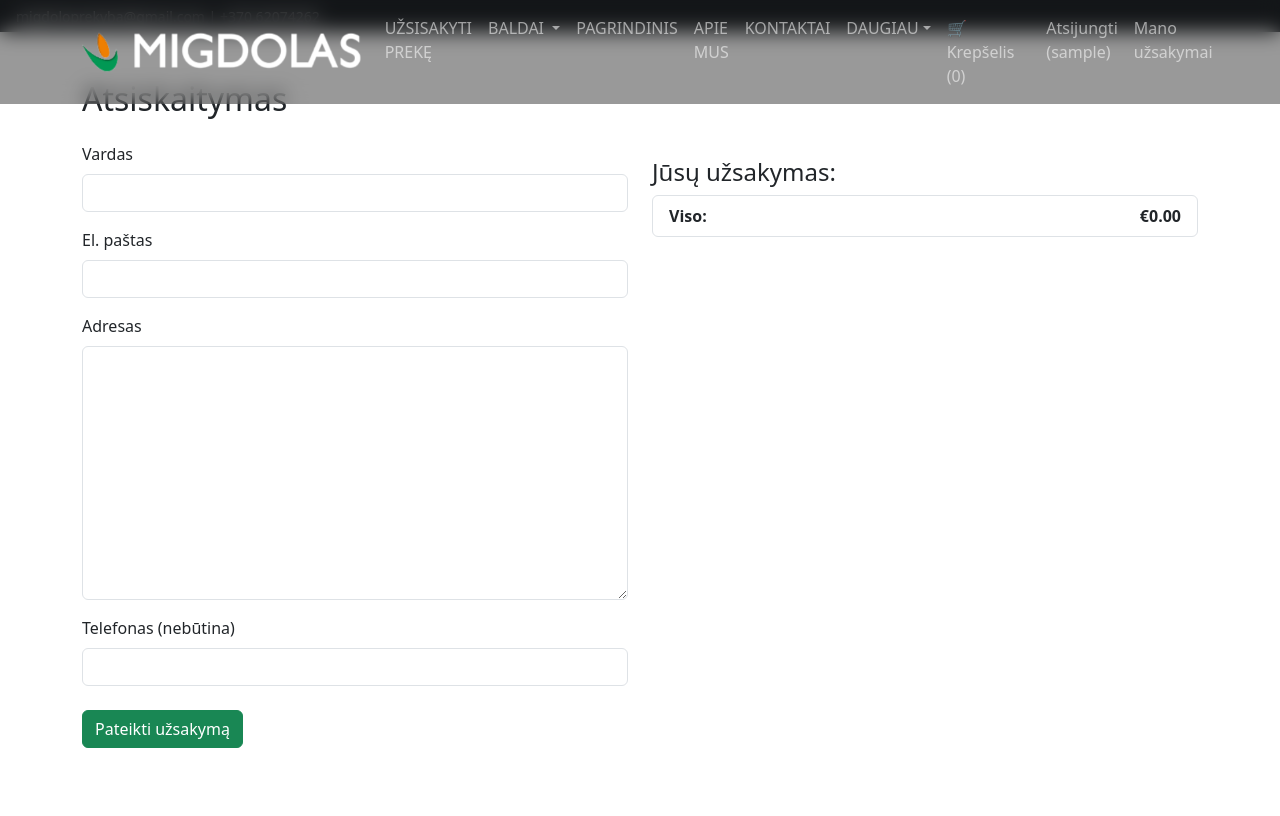
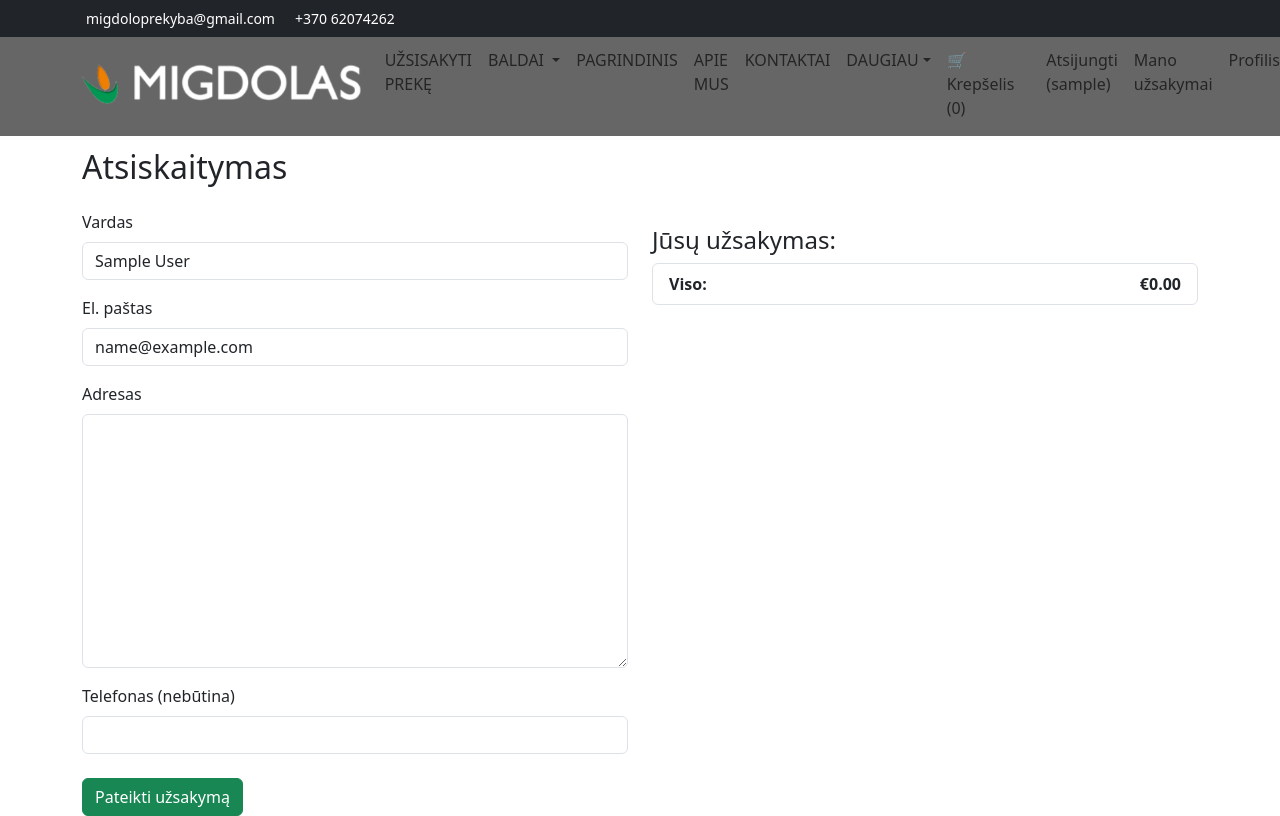
Before and after one commit to KarolisT0/MIgdolasShop, a Django app: page /checkout/ in a window 1280 px wide. Before the commit the page ends 748 px from the top, so only its background shows below. Run offline with Django 5.2, Linux system fonts and the light colour scheme; the visitor is signed in with stand-in values (Sample User, id 1); data that the repository does not hold is empty; some libraries are stand-ins or nearby versions.

Commit message:
added profiles, autofilling info into checkout, updated navbar

```diff
--- a/migdolas-store/core/admin.py
+++ b/migdolas-store/core/admin.py
@@ -1,5 +1,5 @@
 from django.contrib import admin
-from .models import Product, ProductImage, ProductVariant, Order, OrderItem, Category
+from .models import Product, ProductImage, ProductVariant, Order, OrderItem, Category, UserProfile
 from django.core.mail import send_mail
 from django.conf import settings
 from django.utils.html import format_html
@@ -74,3 +74,7 @@ class CategoryAdmin(admin.ModelAdmin):
     list_display = ('name', 'parent')
     list_filter = ('parent',)
     search_fields = ('name',)
+
+@admin.register(UserProfile)
+class UserProfileAdmin(admin.ModelAdmin):
+    list_display = ('user', 'phone')
--- a/migdolas-store/core/apps.py
+++ b/migdolas-store/core/apps.py
@@ -4,3 +4,6 @@ from django.apps import AppConfig
 class CoreConfig(AppConfig):
     default_auto_field = 'django.db.models.BigAutoField'
     name = 'core'
+
+    def ready(self):
+        import core.signals
--- a/migdolas-store/core/forms.py
+++ b/migdolas-store/core/forms.py
@@ -1,6 +1,8 @@
 from django import forms
 from django.contrib.auth.forms import UserCreationForm
 from django.contrib.auth.models import User
+
+from .models import UserProfile
 
 # 🛒 Checkout form
 class CheckoutForm(forms.Form):
@@ -22,3 +24,14 @@ class CustomUserCreationForm(UserCreationForm):
         if User.objects.filter(email=email).exists():
             raise forms.ValidationError("Toks el. paštas jau užregistruotas.")
         return email
+
+# Profile form
+
+class ProfileForm(forms.ModelForm):
+    class Meta:
+        model = UserProfile
+        fields = ['phone', 'address']
+        widgets = {
+            'phone': forms.TextInput(attrs={'class': 'form-control'}),
+            'address': forms.TextInput(attrs={'class': 'form-control'}),
+        }
--- a/migdolas-store/core/models.py
+++ b/migdolas-store/core/models.py
@@ -139,3 +139,16 @@ class OrderItem(models.Model):
 
     def __str__(self):
         return f"{self.quantity} x {self.product.name}"
+
+
+# -------------------
+# Profiles
+# -------------------
+
+class UserProfile(models.Model):
+    user = models.OneToOneField(User, on_delete=models.CASCADE, related_name='profile')
+    phone = models.CharField(max_length=20, blank=True)
+    address = models.TextField(blank=True)
+
+    def __str__(self):
+        return self.user.username
--- /dev/null
+++ b/migdolas-store/core/signals.py
@@ -0,0 +1,13 @@
+from django.db.models.signals import post_save
+from django.contrib.auth.models import User
+from django.dispatch import receiver
+from .models import UserProfile
+
+@receiver(post_save, sender=User)
+def create_profile(sender, instance, created, **kwargs):
+    if created:
+        UserProfile.objects.create(user=instance)
+
+@receiver(post_save, sender=User)
+def save_profile(sender, instance, **kwargs):
+    instance.profile.save()
--- a/migdolas-store/core/urls.py
+++ b/migdolas-store/core/urls.py
@@ -1,6 +1,6 @@
 from django.urls import path, include
 from django.contrib.auth import views as auth_views
-from .views import CustomLogoutView
+from .views import CustomLogoutView, profile_view
 from . import views
 
 urlpatterns = [
@@ -40,6 +40,10 @@ urlpatterns = [
     path('mano-uzsakymai/', views.order_history, name='order_history'),
     path('mano-uzsakymai/<str:order_number>/', views.order_detail, name='order_detail'),
 
+    # # Profile
+    path('profilis/', profile_view, name='profile'),
+
+
 
     path('<slug:slug>/', views.product_detail, name='product_detail'),
 ]
--- a/migdolas-store/core/views.py
+++ b/migdolas-store/core/views.py
@@ -10,9 +10,9 @@ from django.http import JsonResponse
 from django.template.loader import render_to_string
 from django.core.paginator import Paginator
 
-from .models import Product, Order, OrderItem, Category
+from .models import Product, Order, OrderItem, Category, UserProfile
 from .cart import Cart
-from .forms import CheckoutForm, CustomUserCreationForm
+from .forms import CheckoutForm, CustomUserCreationForm, ProfileForm
 
 
 # ----------------------
@@ -181,7 +181,21 @@ def checkout(request):
             cart.clear()
             return redirect('order_success', order_number=order.order_number)
     else:
-        form = CheckoutForm()
+        if request.user.is_authenticated:
+            try:
+                profile = request.user.profile
+                initial_data = {
+                    'name': request.user.get_full_name(),
+                    'email': request.user.email,
+                    'address': profile.address,
+                    'phone': profile.phone,
+                }
+                form = CheckoutForm(initial=initial_data)
+            except:
+                form = CheckoutForm()
+        else:
+            form = CheckoutForm()
+
 
     return render(request, 'checkout.html', {'form': form, 'cart': cart})
 
@@ -231,6 +245,26 @@ class CustomLogoutView(View):
         return redirect('login')  # or 'product_list' if preferred
 
 # ----------------------
+# Profile Views
+# ----------------------
+
+@login_required
+def profile_view(request):
+    # Create the profile if it doesn't exist
+    profile, created = UserProfile.objects.get_or_create(user=request.user)
+
+    if request.method == 'POST':
+        form = ProfileForm(request.POST, instance=profile)
+        if form.is_valid():
+            form.save()
+            messages.success(request, '✅ Profilis sėkmingai atnaujintas!')
+            return redirect('profile')
+
+    else:
+        form = ProfileForm(instance=profile)
+
+    return render(request, 'registration/profile.html', {'form': form})
+# ----------------------
 # Search functionality
 # ----------------------
 
--- a/migdolas-store/migdolas/settings.py
+++ b/migdolas-store/migdolas/settings.py
@@ -38,9 +38,9 @@ INSTALLED_APPS = [
     'django.contrib.sessions',
     'django.contrib.messages',
     'django.contrib.staticfiles',
-    'core',
     'widget_tweaks',
     'tinymce',
+    'core.apps.CoreConfig',
 ]
 
 MIDDLEWARE = [
--- a/migdolas-store/static/css/base.css
+++ b/migdolas-store/static/css/base.css
@@ -28,3 +28,36 @@
   .dropdown-submenu:hover > .dropdown-menu {
     display: block;
   }
+
+  /* Top contact bar */
+.top-contact-bar {
+    position: fixed;
+    top: 0;
+    width: 100%;
+    z-index: 1040;
+    border-bottom: none !important; /* ⬅ remove any border */
+  box-shadow: none !important;    /* ⬅ remove subtle shadow if added */
+}
+
+
+  /* Move navbar below contact bar */
+  .navbar.fixed-top {
+    top: 32px;
+    border-top: none !important;
+    margin-top: 0 !important;
+  }
+
+  body {
+    padding-top: 100px; /* 32px contact + ~48px navbar */
+  }
+
+  .navbar {
+    background-color: rgba(0, 0, 0, 0.6); /* Semi-transparent black */
+    backdrop-filter: blur(10px);
+    transition: background-color 0.3s ease;
+  }
+
+  .navbar-home {
+    background-color: transparent !important;
+    backdrop-filter: none !important;
+  }
--- a/migdolas-store/templates/base.html
+++ b/migdolas-store/templates/base.html
@@ -9,21 +9,23 @@
     <link rel="stylesheet" href="{% static 'css/base.css' %}">
 </head>
 <body>
-    <!-- Top Contact Bar -->
-    <div class="bg-dark text-white py-1 px-3 d-flex justify-content-between align-items-center">
-        <div>
-            <small>
-                <i class="bi bi-envelope"></i> migdoloprekyba@gmail.com |
-                <i class="bi bi-telephone"></i> +370 62074262
-            </small>
+    <!-- Top Contact Bar (inserted here) -->
+    <div class="top-contact-bar bg-dark text-white py-2 shadow-sm border-bottom">
+        <div class="container d-flex justify-content-between align-items-center flex-wrap gap-2 small">
+          <div class="d-flex align-items-center gap-3">
+            <span><i class="bi bi-envelope me-1"></i> <a href="mailto:migdoloprekyba@gmail.com" class="text-white text-decoration-none">migdoloprekyba@gmail.com</a></span>
+            <span><i class="bi bi-telephone me-1"></i> <a href="tel:+37062074262" class="text-white text-decoration-none">+370 62074262</a></span>
+          </div>
+          <div>
+            <a href="https://www.facebook.com/YourPageHere" target="_blank" class="text-white text-decoration-none">
+              <i class="bi bi-facebook fs-5"></i>
+            </a>
+          </div>
         </div>
-        <div>
-            <a href="#" class="text-white me-2"><i class="bi bi-facebook"></i></a>
-        </div>
-    </div>
+      </div>
 
     <!-- Main Navbar -->
-    <nav class="navbar navbar-expand-lg navbar-dark fixed-top" style="background-color: rgba(0,0,0,0.4); backdrop-filter: blur(10px);">
+    <nav class="navbar navbar-expand-lg fixed-top {% if request.path == '/' %}navbar-home{% endif %}">
         <div class="container">
             <a href="{% url 'home' %}" class="navbar-brand">
                 <img src="{% static 'images/logo.png' %}" alt="Migdolas" height="40">
@@ -92,6 +94,11 @@
                         <a class="nav-link" href="{% url 'order_history' %}">Mano užsakymai</a>
                     </li>
                     {% endif %}
+                    {% if user.is_authenticated %}
+                    <li class="nav-item">
+                    <a class="nav-link" href="{% url 'profile' %}">Profilis</a>
+                    </li>
+                    {% endif %}
                 </ul>
             </div>
         </div>
```
Also changed, not shown: migdolas-store/templates/registration/profile.html (added, +43 -0 lines), migdolas-store/core/migrations/0009_userprofile.py (added), migdolas-store/core/migrations/0010_remove_userprofile_profile_image.py (added).
